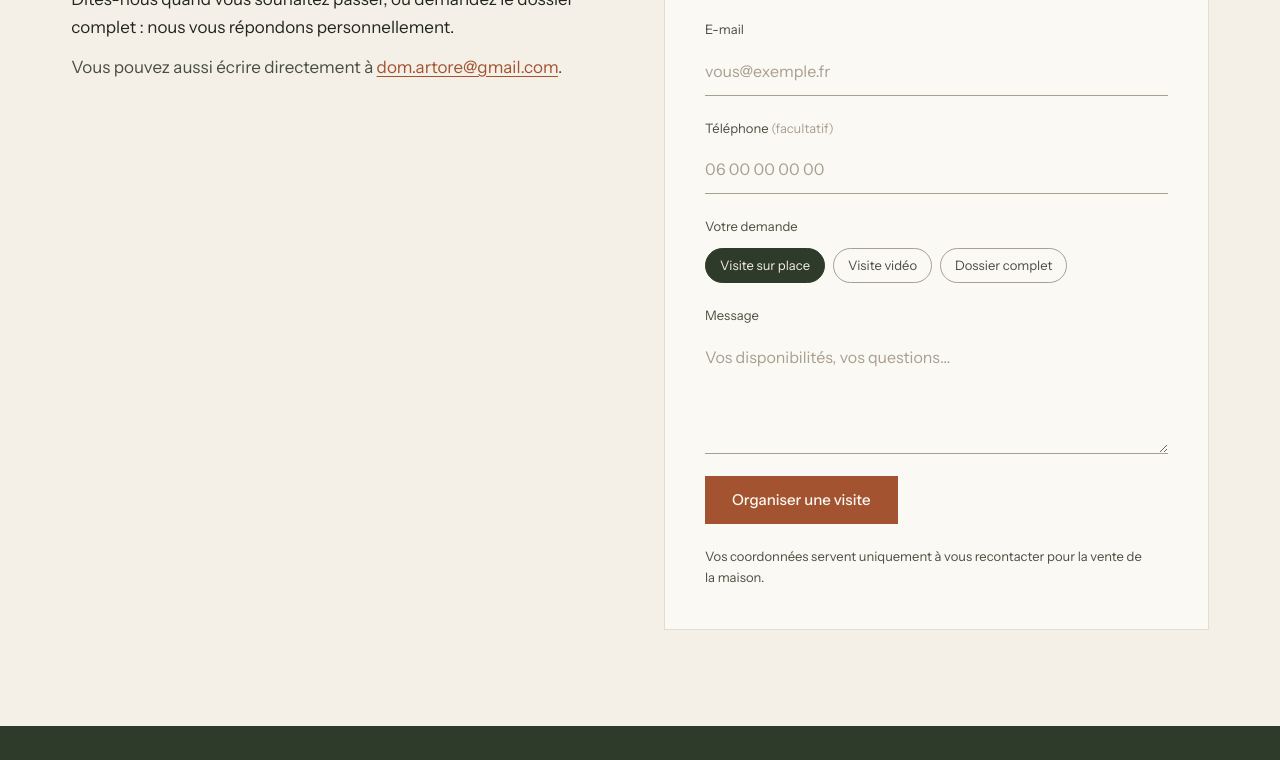
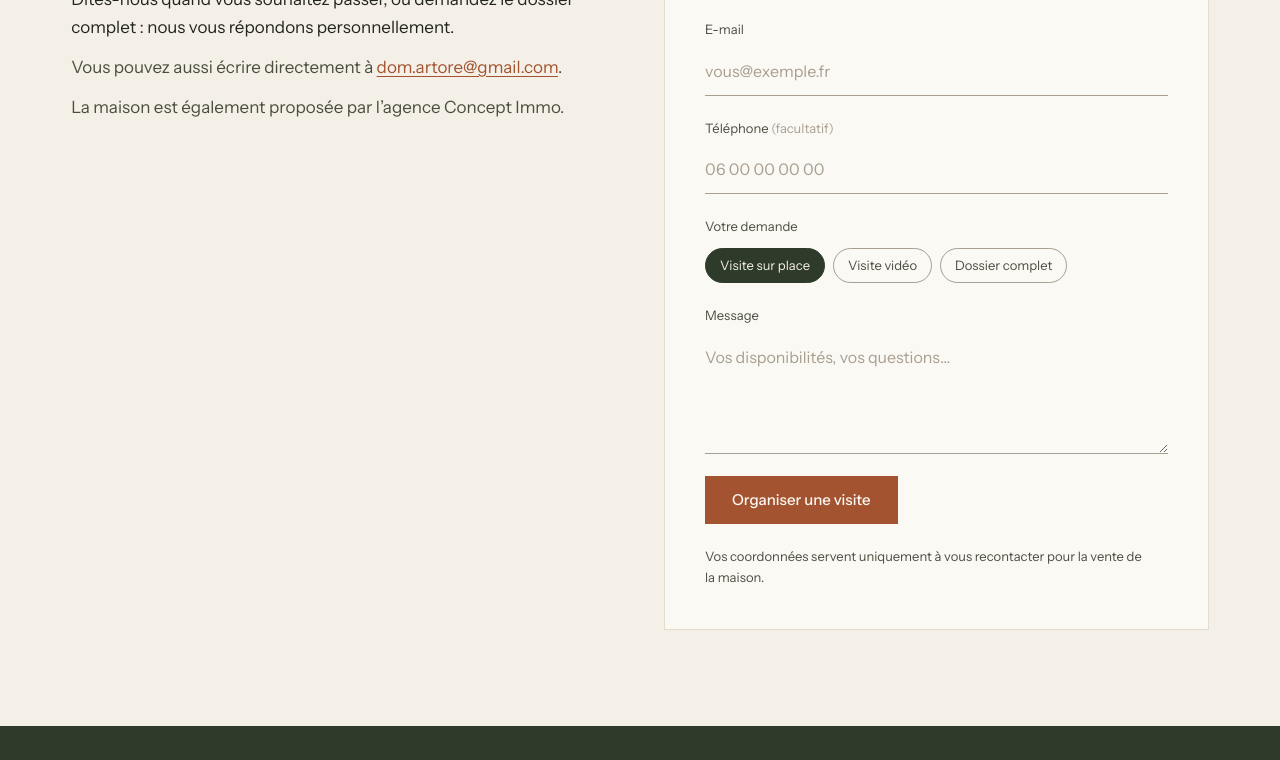
Before and after one commit to mael12854/maison-hubacs, a website: page index.html in a window 1280 px wide. Shown: the part 5583-6343 px from the top of the page. Drawn offline with nearby package versions, Linux system fonts and the light colour scheme.

Commit message:
Visit section: mention that Concept Immo also lists the house
Co-Authored-By: Claude Opus 5.5 <noreply@anthropic.com>
Claude-Session: https://claude.ai/code/session_013ZehT6pKJtNnDfdVSoxWx7

```diff
--- a/index.html
+++ b/index.html
@@ -249,6 +249,7 @@
         <h2>Venir voir la maison</h2>
         <p>Dites-nous quand vous souhaitez passer, ou demandez le dossier complet : nous vous répondons personnellement.</p>
         <p class="muted">Vous pouvez aussi écrire directement à <a href="mailto:dom.artore@gmail.com">dom.artore@gmail.com</a>.</p>
+        <p class="muted">La maison est également proposée par l’agence Concept Immo.</p>
       </div>
       <form class="form" id="visit-form" action="/api/visite" method="post" novalidate>
         <!-- Champ piège anti-robots, invisible pour les visiteurs -->
```
